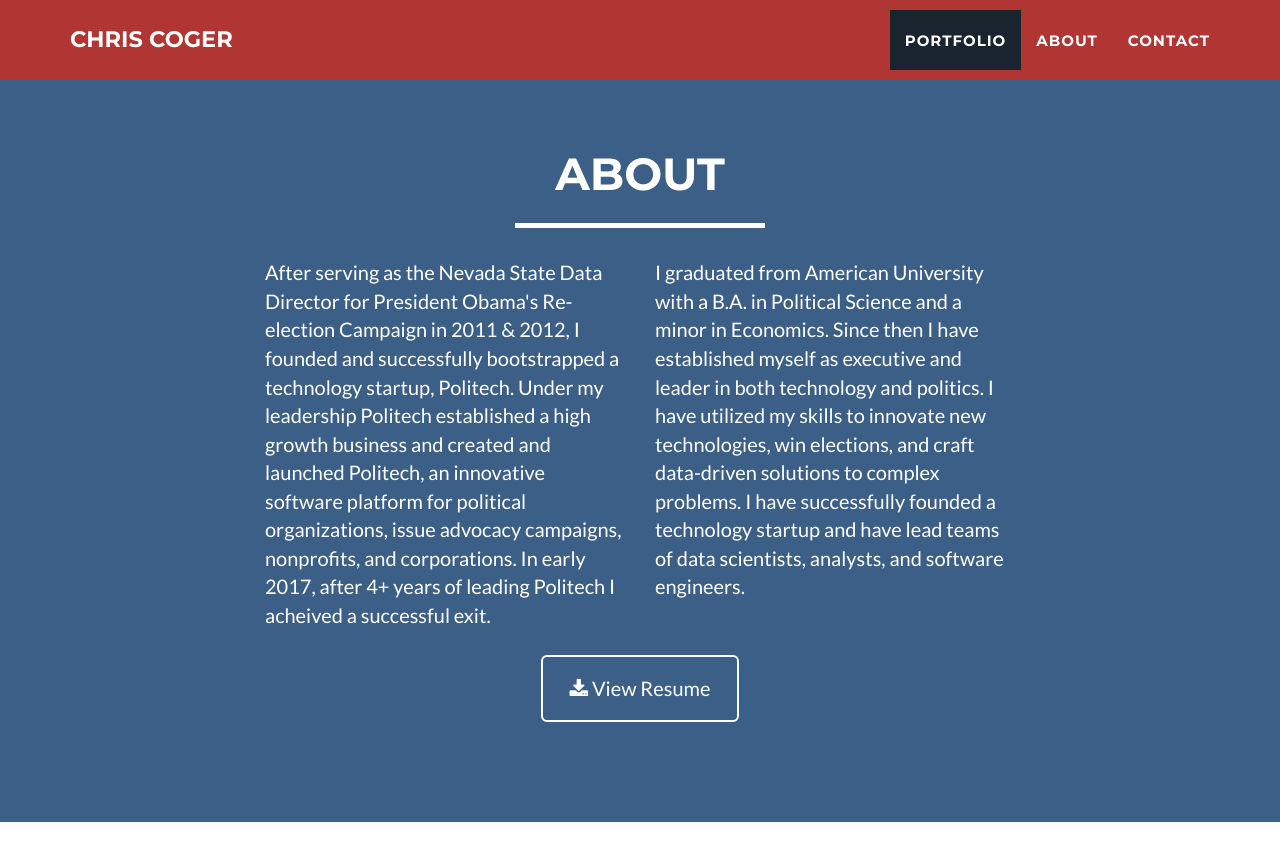
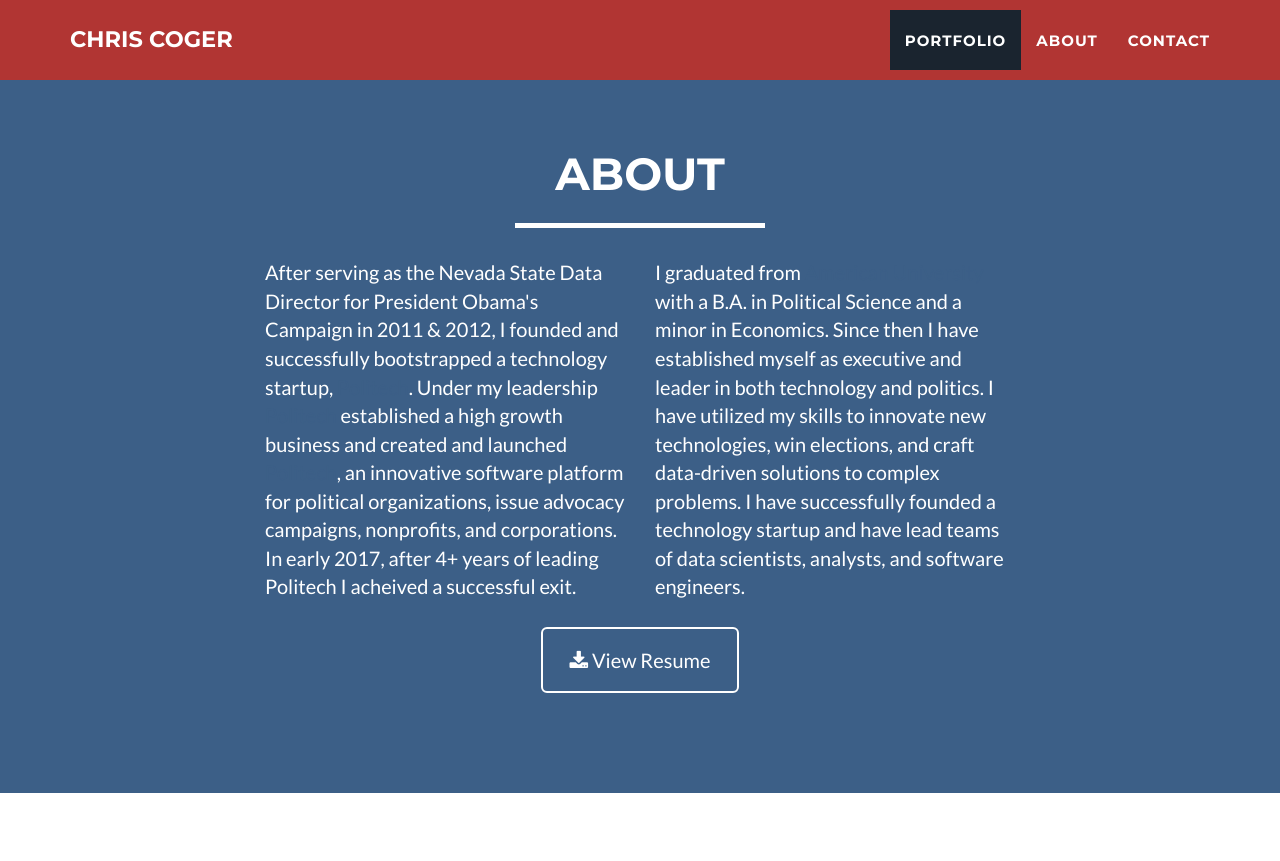
Before and after one commit to coger/coger.github.io, a Jekyll site: the page built from index.html, in a window 1280 px wide and 900 px high, scrolled down 1872 px. Shown: the top 861 px of the window. Built offline with Jekyll 4.4.1, drawn with Linux system fonts in a browser that asks for light colours.

Commit message:
updating links

```diff
--- a/_includes/about.html
+++ b/_includes/about.html
@@ -9,10 +9,10 @@
             </div>
             <div class="row">
                 <div class="col-lg-4 col-lg-offset-2">
-                    <p>After serving as the Nevada State Data Director for President Obama's Re-election Campaign in 2011 &#38; 2012, I founded and successfully bootstrapped a technology startup, <a href="http://politech.io" style="color:white">Politech</a>. Under my leadership <a href="http://politech.io" style="color:white">Politech</a> established a high growth business and created and launched <a href="http://blocks.im" style="color:white">Politech</a>, an innovative software platform for political organizations, issue advocacy campaigns, nonprofits, and corporations. In early 2017, after 4+ years of leading Politech I acheived a successful exit.</p>
+                    <p>After serving as the Nevada State Data Director for President Obama's Campaign in 2011 &#38; 2012, I founded and successfully bootstrapped a technology startup, <a href="http://politech.io" style="color:b13533">Politech</a>. Under my leadership <a href="http://politech.io" style="color:b13533">Politech</a> established a high growth business and created and launched <a href="http://blocks.im" style="color:b13533">Politech</a>, an innovative software platform for political organizations, issue advocacy campaigns, nonprofits, and corporations. In early 2017, after 4+ years of leading Politech I acheived a successful exit.</p>
                 </div>
                 <div class="col-lg-4">
-                    <p>I graduated from American University with a B.A. in Political Science and a minor in Economics. Since then I have established myself as executive and leader in both technology and politics. I have utilized my skills to innovate new technologies, win elections, and craft data-driven solutions to complex problems. I have successfully founded a technology startup and have lead teams of data scientists, analysts, and software engineers.</p>
+                    <p>I graduated from <a href="http://www.american.edu/" style="color:b13533">American University</a> with a B.A. in Political Science and a minor in Economics. Since then I have established myself as executive and leader in both technology and politics. I have utilized my skills to innovate new technologies, win elections, and craft data-driven solutions to complex problems. I have successfully founded a technology startup and have lead teams of data scientists, analysts, and software engineers.</p>
                 </div>
                 <div class="col-lg-8 col-lg-offset-2 text-center">
                     <a href="/assets/chris_coger-resume.pdf" class="btn btn-lg btn-outline">
```
